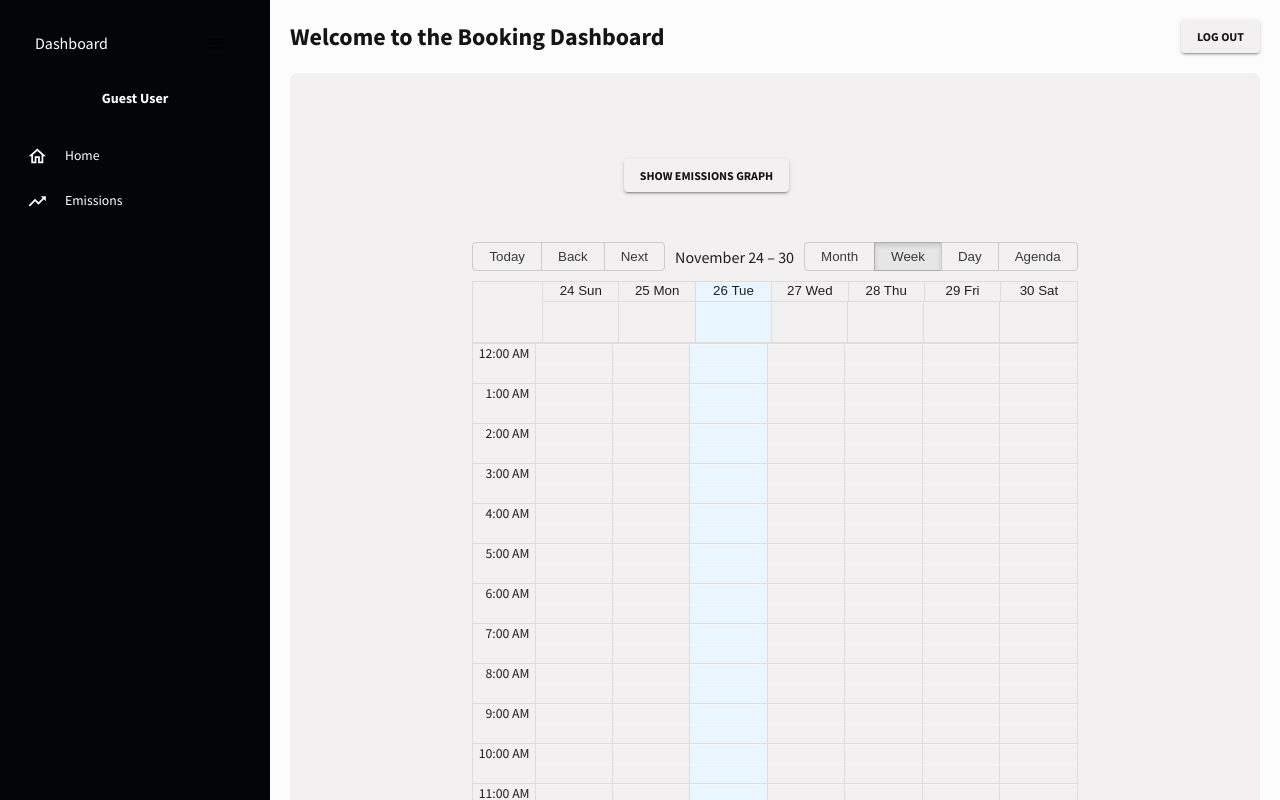
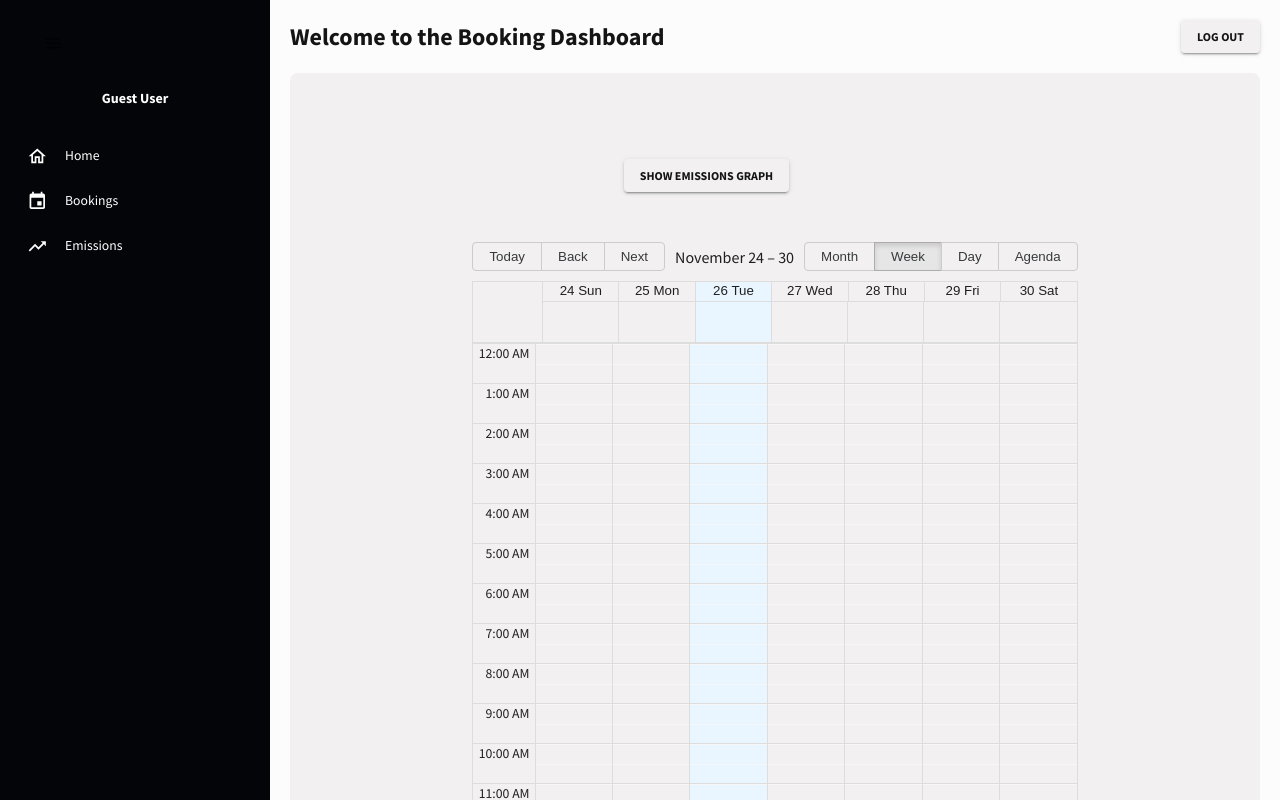
Before and after one commit to ev-registration-system/ev-registration-system, a React (Vite) app: page / in a window 1280 px wide. Shown: the top 800 px of the page. Built offline with nearby package versions, Linux system fonts and the light colour scheme; no server answers; the database is empty; sample sign-in values are in the browser's storage.

Commit message:
Added Booking and Emissions Pages

```diff
--- a/package.json
+++ b/package.json
@@ -52,7 +52,6 @@
     "eslint-plugin-react-refresh": "^0.4.12",
     "firebase": "^11.0.2",
     "globals": "^15.9.0",
-
     "identity-obj-proxy": "^3.0.0",
     "jest": "^29.7.0",
     "jest-environment-jsdom": "^29.7.0",
@@ -63,6 +62,6 @@
     "ts-node": "^10.9.2",
     "typescript": "^5.5.3",
     "typescript-eslint": "^8.7.0",
-    "vite": "^5.4.8"
+    "vite": "^5.4.11"
   }
 }
--- a/src/App.tsx
+++ b/src/App.tsx
@@ -7,6 +7,8 @@ import { Theme, ThemeProvider } from "@emotion/react";
 import { ColorModeContext, useMode } from "./Theme";
 import { CssBaseline, Box } from "@mui/material";
 import Dashboard from "./views/dashboard/Dashboard";
+import BookingPage from "./views/BookingPage/BookingPage";
+import EmissionsPage from "./views/EmissionsPage/EmissionsPage";
 import { useState } from 'react';
 
 const App: React.FC = () => {
@@ -15,9 +17,9 @@ const App: React.FC = () => {
         { toggleColorMode: () => void }
     ];
 
-    const location = useLocation(); // Get the current location (URL)
+    const location = useLocation(); //Get the current location (URL)
 
-    // Hide the sidebar on the login page
+    //Hide the sidebar on the login page
     const showSidebar = location.pathname !== "/login";
 
     //Tracks sidebar state, collapsed or open
@@ -59,6 +61,8 @@ const App: React.FC = () => {
                                     <Route element={<ProtectedRoutes />}>
                                         <Route path="/dashboard" element={<Dashboard />} />
                                         <Route path="/" element={<Dashboard />} />
+                                        <Route path="/bookings" element={<BookingPage />} />
+                                        <Route path="/emissions" element={<EmissionsPage />} />
                                     </Route>
 
                                     {/* Catch-all Route */}
--- a/src/global/Sidebar.tsx
+++ b/src/global/Sidebar.tsx
@@ -5,6 +5,8 @@ import "react-pro-sidebar/dist/css/styles.css";
 import MenuOutlinedIcon from "@mui/icons-material/MenuOutlined";
 import HomeOutlinedIcon from "@mui/icons-material/HomeOutlined";
 import TrendingUpIcon from "@mui/icons-material/TrendingUp";
+import EventIcon from "@mui/icons-material/Event";
+import { useNavigate } from "react-router-dom";
 
 interface SideBarProps {
     initialSelected?: string;
@@ -14,9 +16,15 @@ interface SideBarProps {
 
 function Sidebar({ initialSelected = "Home", isCollapsed, setIsCollapsed }: SideBarProps) {
     const theme = useTheme();
+    const navigate = useNavigate();
     const [selected, setSelected] = useState(initialSelected);
 
     const userName = "Guest User";
+
+    const handleNavigation = (route: string) => {
+        setSelected(route);  // Update selected state
+        navigate(route);  // Navigate to the clicked page
+    };
 
     return (
         <Box
@@ -59,9 +67,6 @@ function Sidebar({ initialSelected = "Home", isCollapsed, setIsCollapsed }: Side
                                 alignItems="center"
                                 ml="15px"
                             >
-                                <Typography variant="h5" color="white">
-                                    Dashboard
-                                </Typography>
                                 <IconButton onClick={() => setIsCollapsed(!isCollapsed)}>
                                     <MenuOutlinedIcon />
                                 </IconButton>
@@ -87,17 +92,27 @@ function Sidebar({ initialSelected = "Home", isCollapsed, setIsCollapsed }: Side
                     {/* Home Page*/}
                     <MenuItem
                         active={selected === "Home"}
-                        onClick={() => setSelected("Home")}
+                        onClick={() => handleNavigation("/")}
                         icon={<HomeOutlinedIcon />}
                         style={{ color: theme.palette.common.white }}
                     >
                         <Typography>Home</Typography>
                     </MenuItem>
 
+                    {/* Bookings Page */}
+                    <MenuItem
+                        active={selected === ""}
+                        onClick={() => handleNavigation("/bookings")}
+                        icon={<EventIcon />}
+                        style={{ color: theme.palette.common.white }}
+                    >
+                        <Typography>Bookings</Typography>
+                    </MenuItem>
+
                     {/* Emissions Page */}
                     <MenuItem
                         active={selected === "Home"}
-                        onClick={() => setSelected("Home")}
+                        onClick={() => handleNavigation("/emissions")}
                         icon={<TrendingUpIcon />}
                         style={{ color: theme.palette.common.white }}
                     >
--- /dev/null
+++ b/src/views/EmissionsPage/EmissionsPage.tsx
@@ -0,0 +1,9 @@
+const EmissionsPage = () => {
+    return (
+        <div>
+            <h1>Emissions Page</h1>
+        </div>
+    );
+};
+
+export default EmissionsPage;
```
Also changed, not shown: 1 other file (tests, documents, lock files or other folders).
